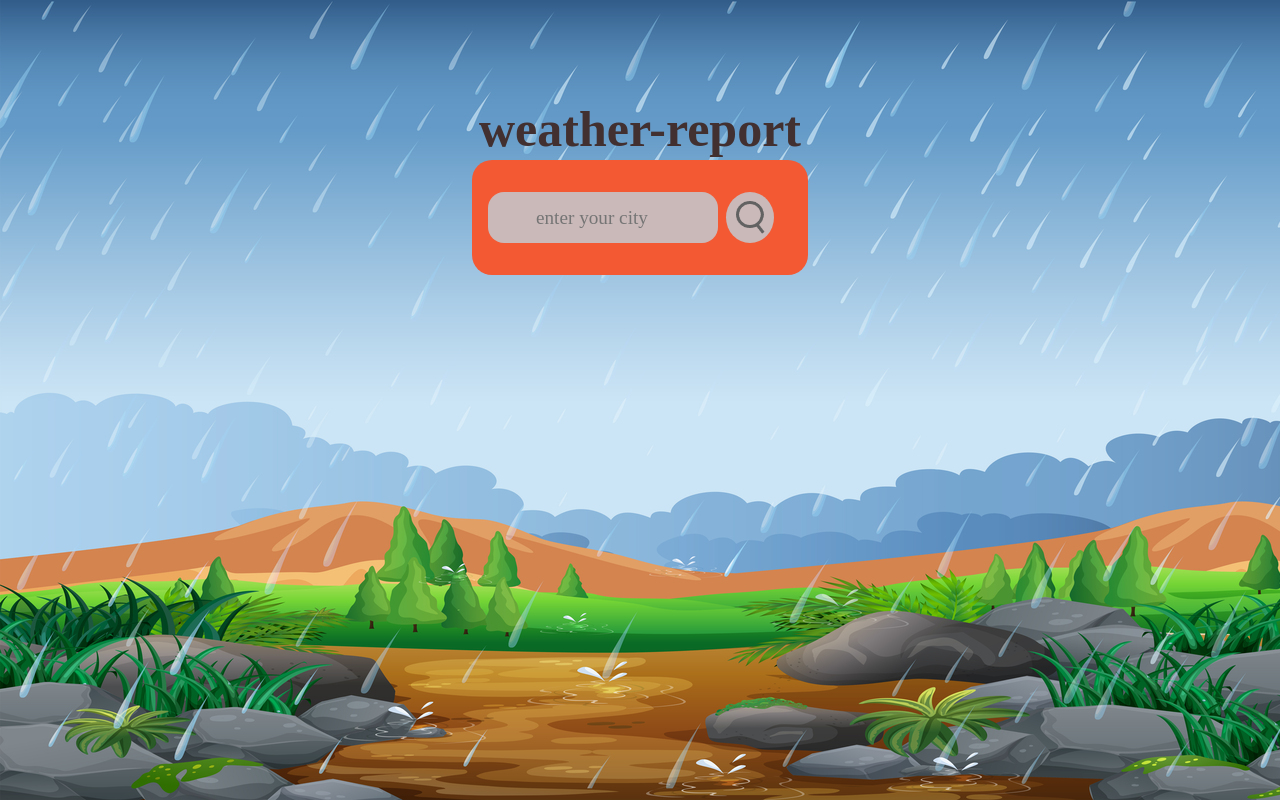
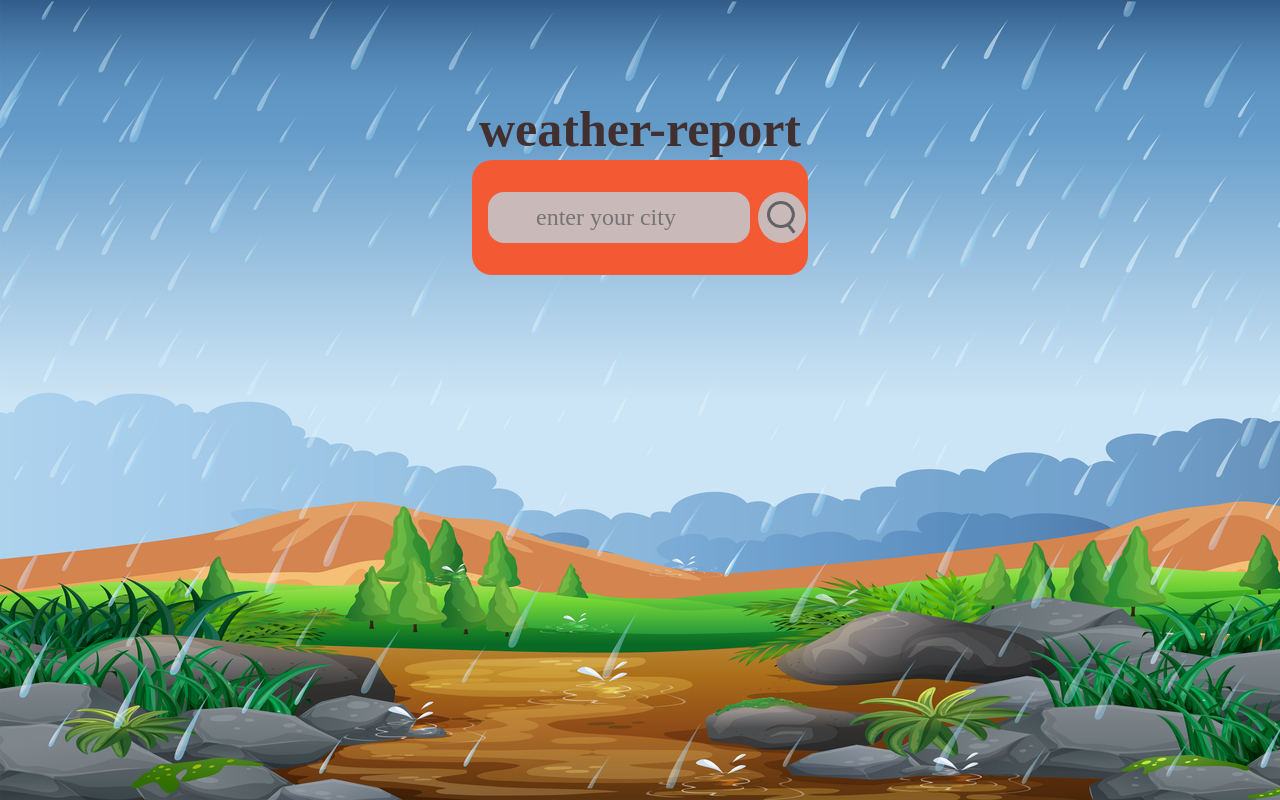
Before and after one commit to Vinothkumar3/Weather-Report, a plain HTML site: page index.html in a window 1280 px wide. Drawn offline with Linux system fonts and the light colour scheme.

Commit message:
weather-report

```diff
--- a/style.css
+++ b/style.css
@@ -46,11 +46,11 @@ body{
     color: rgb(54, 53, 53);
     padding: 1rem 3rem;
     height: 3.2rem;
-    min-width: 12em;
+    min-width: 10.9em;
     border-radius: 1rem;
     flex: 1;
     margin-right: 0.5rem;
-    font-size: 1.2rem;
+    font-size: 1.5rem;
 }
 
 .search button{
```
